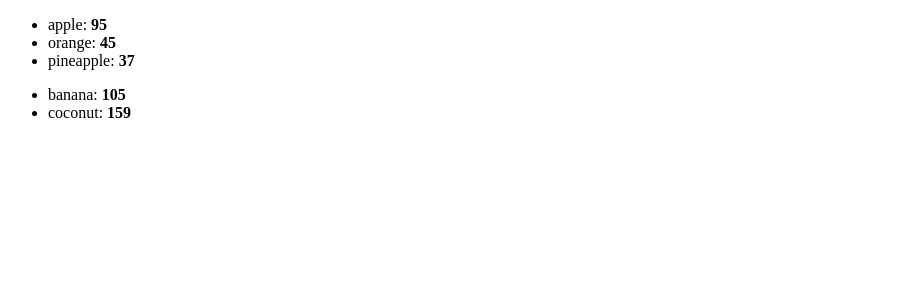
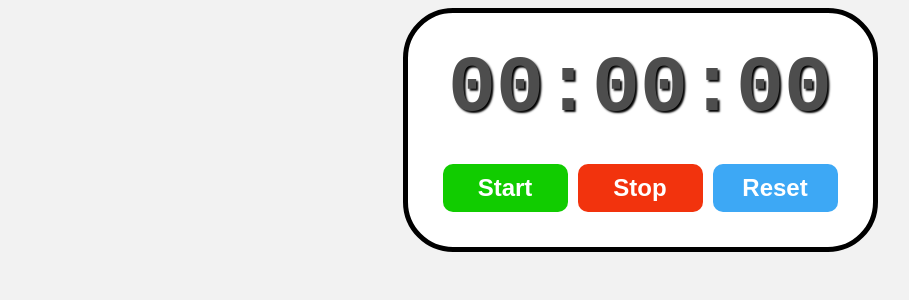
Before and after one commit to Mahmoud-stack-web/React, a React (Vite) app in the folder my-react-app/: page / in a window 1280 px wide. Shown: the top 300 px of the page, without its empty margins (0-909 px from the left). Built offline with nearby package versions, Linux system fonts and the light colour scheme.

Commit message:
stopwatch

```diff
--- a/my-react-app/src/App.jsx
+++ b/my-react-app/src/App.jsx
@@ -1,6 +1,10 @@
-import List from './List.jsx'
+import MyComponent from "./MyComponent.jsx";
 function App() {
-   return(<List/>)
+  return (
+    <>
+      <MyComponent></MyComponent>
+    </>
+  );
 }
 
-export default App
+export default App;
--- a/my-react-app/src/List.jsx
+++ /dev/null
@@ -1,48 +0,0 @@
-function List(){
-  const fruits = [
-    {id:1,name:'apple',calories:95},
-    {id:2,name:'orange',calories:45},
-    {id:3,name:'banana',calories:105},
-    {id:4,name:'coconut',calories:159},
-    {id:5,name:'pineapple',calories:37}];
-
-    const lowCalFruit = fruits.filter((fruit)=>{
-      return(
-        fruit.calories < 100
-      )
-    })
-    const highCalFruit = fruits.filter((fruit)=>{
-      return(
-        fruit.calories>100
-      )
-    })
-    const listItemsLow = lowCalFruit.map((fruit) =>{
-      return(
-        <>
-            <li key={fruit.id}>
-              {fruit.name}:&nbsp;
-              <b>{fruit.calories}</b>
-            </li>
-          </>
-      );
-    })
-
-    const listItemsHigh = highCalFruit.map((fruit) =>{
-      return(
-        <>
-            <li key={fruit.id}>
-              {fruit.name}:&nbsp;
-              <b>{fruit.calories}</b>
-            </li>
-          </>
-      );
-    })
-    return(
-      <>
-      <ul>{listItemsLow}</ul>
-      <ul>{listItemsHigh}</ul>
-      </>
-    )
-
-}
-export default List;
--- /dev/null
+++ b/my-react-app/src/MyComponent.jsx
@@ -0,0 +1,57 @@
+import { useState, useEffect, useRef } from "react";
+function MyComponent() {
+  const [isRunning, setIsRunning] = useState(false);
+  const [elapsedTime, setElapsedTime] = useState(0);
+  const intervalIdRef = useRef(null);
+  const startTimeRef = useRef(0);
+
+  useEffect(() => {
+    if (isRunning) {
+      intervalIdRef.current = setInterval(() => {
+        setElapsedTime(Date.now() - startTimeRef.current);
+      }, 10);
+    }
+    return () => {
+      clearInterval(intervalIdRef.current);
+    };
+  }, [isRunning]);
+  function start() {
+    setIsRunning(true);
+    startTimeRef.current = Date.now() - elapsedTime;
+  }
+  function stop() {
+    setIsRunning(false);
+  }
+  function reset() {
+    setElapsedTime(0);
+    setIsRunning(false);
+  }
+  function formatTime() {
+    let hours = Math.floor(elapsedTime / (1000 * 60 * 60));
+    let minutes = Math.floor((elapsedTime / (1000 * 60)) % 60);
+    let seconds = Math.floor((elapsedTime / 1000) % 60);
+    let milliseconds = Math.floor((elapsedTime % 1000) / 10);
+    hours = String(hours).padStart(2, "0");
+    minutes = String(minutes).padStart(2, "0");
+    seconds = String(seconds).padStart(2, "0");
+    milliseconds = String(milliseconds).padStart(2, "0");
+    return `${minutes}:${seconds}:${milliseconds}`;
+  }
+  return (
+    <div className="stopwatch">
+      <div className="display">{formatTime()}</div>
+      <div className="controls">
+        <button onClick={start} className="start-button">
+          Start
+        </button>
+        <button onClick={stop} className="stop-button">
+          Stop
+        </button>
+        <button onClick={reset} className="reset-button">
+          Reset
+        </button>
+      </div>
+    </div>
+  );
+}
+export default MyComponent;
--- a/my-react-app/src/index.css
+++ b/my-react-app/src/index.css
@@ -1,17 +1,62 @@
-.welcome-message {
-  font-size: 2.5em;
-  background-color: hsl(120, 100%, 42%);
-  color: white;
-  padding: 10px;
-  border-radius: 5px;
-  margin: 0;
+body {
+  display: flex;
+  flex-direction: column;
+  align-items: center;
+  background-color: hsl(0, 0%, 95%);
 }
 
-.login-prompt {
-  font-size: 2.5em;
-  background-color: hsl(0, 100%, 42%);
+.stopwatch {
+  display: flex;
+  flex-direction: column;
+  align-items: center;
+  border: 5px solid;
+  border-radius: 50px;
+  background-color: white;
+  padding: 30px;
+}
+
+.display {
+  font-size: 5rem;
+  font-family: monospace;
+  font-weight: bold;
+  color: hsl(0, 0%, 30%);
+  text-shadow: 2px 2px 2px hsla(0, 0%, 0%, 2.75);
+  margin-bottom: 25px;
+}
+
+.controls button {
+  font-size: 1.5rem;
+  font-weight: bold;
+  padding: 10px 20px;
+  margin: 5px;
+  min-width: 125px;
+  border: none;
+  border-radius: 10px;
+  cursor: pointer;
   color: white;
-  padding: 10px;
-  border-radius: 5px;
-  margin: 0;
+  transition: background-color 0.5s ease;
 }
+
+.start-button {
+  background-color: hsl(115, 100%, 40%);
+}
+
+.start-button:hover {
+  background-color: hsl(115, 100%, 35%);
+}
+
+.stop-button {
+  background-color: hsl(10, 90%, 50%);
+}
+
+.stop-button:hover {
+  background-color: hsl(10, 90%, 45%);
+}
+
+.reset-button {
+  background-color: hsl(205, 90%, 60%);
+}
+
+.reset-button:hover {
+  background-color: hsl(205, 90%, 55%);
+}
```
Also changed, not shown: my-react-app/src/assets/Background.PNG (added).
